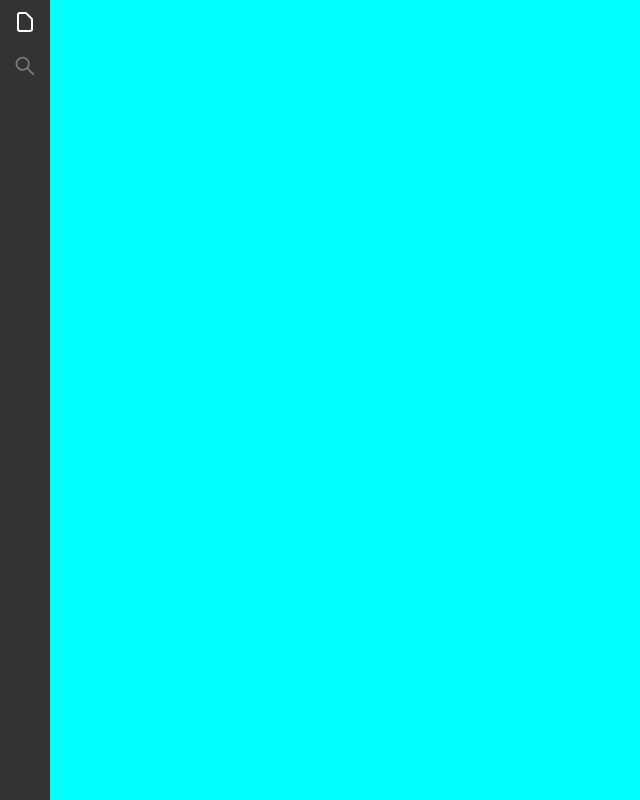
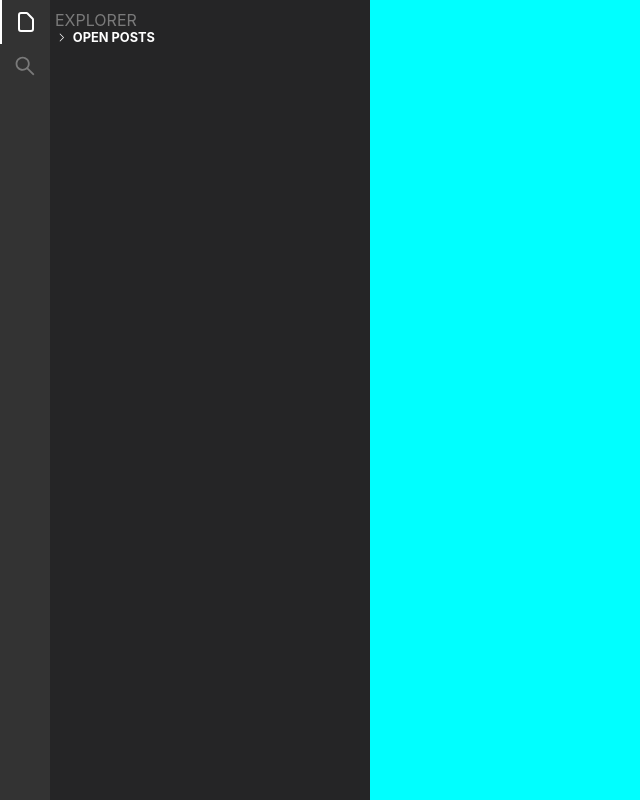
Before and after one commit to dhwiwwx/React_HomePage, a React (Create React App) app in the folder 2022_react-blog/react_blog/: page / in a window 1280 px wide. Shown: the whole page, without its empty margins (0-640 px from the left). Built offline with nearby package versions, Linux system fonts and the light colour scheme.

Commit message:
Accordion Toggle

```diff
--- /dev/null
+++ b/2022_react-blog/react_blog/src/components/Accordion.js
@@ -0,0 +1,36 @@
+import React, { useState } from "react";
+import styled from "styled-components";
+import { VscChevronRight } from "react-icons/vsc";
+
+function Accordion({ title, children }) {
+  const [expended, setExpended] = useState(false);
+  return (
+    <>
+      <AccordionWrap
+        onClick={() => {
+          setExpended(!expended);
+        }}
+      >
+        <VscChevronRight />
+        <span>{title}</span>
+      </AccordionWrap>
+      {expended && <AccordionContentWrap>{children}</AccordionContentWrap>}
+    </>
+  );
+}
+
+export default Accordion;
+
+const AccordionWrap = styled.div`
+  display: flex;
+  align-items: center;
+  color: white;
+  font-weight: bold;
+  font-size: 0.8rem;
+  padding-left: 5px;
+
+  > span {
+    padding-left: 5px;
+  }
+`;
+const AccordionContentWrap = styled.div``;
--- a/2022_react-blog/react_blog/src/components/Main.js
+++ b/2022_react-blog/react_blog/src/components/Main.js
@@ -2,10 +2,11 @@ import React, { useState } from "react";
 import styled from "styled-components";
 import { HiOutlineDocument } from "react-icons/hi";
 import { AiOutlineSearch } from "react-icons/ai";
+import Acordion from "./Accordion";
 const listArr = [
   {
     icon: <HiOutlineDocument size={24} />,
-    path: "post",
+    path: "EXPLORER",
   },
   {
     icon: <AiOutlineSearch size={24} />,
@@ -22,13 +23,19 @@ function Main() {
           <IconWrap
             selected={selected === index}
             onClick={() => {
-              setSelected(index);
+              setSelected(selected === index ? null : index);
             }}
           >
             {one.icon}
           </IconWrap>
         ))}
       </LeftBar>
+      {selected !== null && listArr[selected] && (
+        <LeftContent>
+          <p>{listArr[selected]?.path}</p>
+          <Acordion title="OPEN POSTS">네용</Acordion>
+        </LeftContent>
+      )}
     </Wrap>
   );
 }
@@ -38,17 +45,32 @@ export default Main;
 const Wrap = styled.div`
   height: 100vh;
   background-color: aqua;
+  display: flex;
 `;
 const LeftBar = styled.div`
   width: 50px;
   height: 100%;
   background-color: #333333;
 `;
+
+const LeftContent = styled.div`
+  width: 320px;
+  height: 100%;
+  background-color: #252526;
+  > p {
+    padding: 10px 0 0 5px;
+    color: #7a7a7a;
+  }
+`;
+
 const IconWrap = styled.div`
   display: flex;
   justify-content: center;
   padding: 10px 0;
   cursor: pointer;
+
+  border-left: ${({ selected }) => (selected ? 2 : 0)}px solid white;
+
   > svg {
     color: ${({ selected }) => (selected ? "white" : "#7a7a7a")};
   }
```
